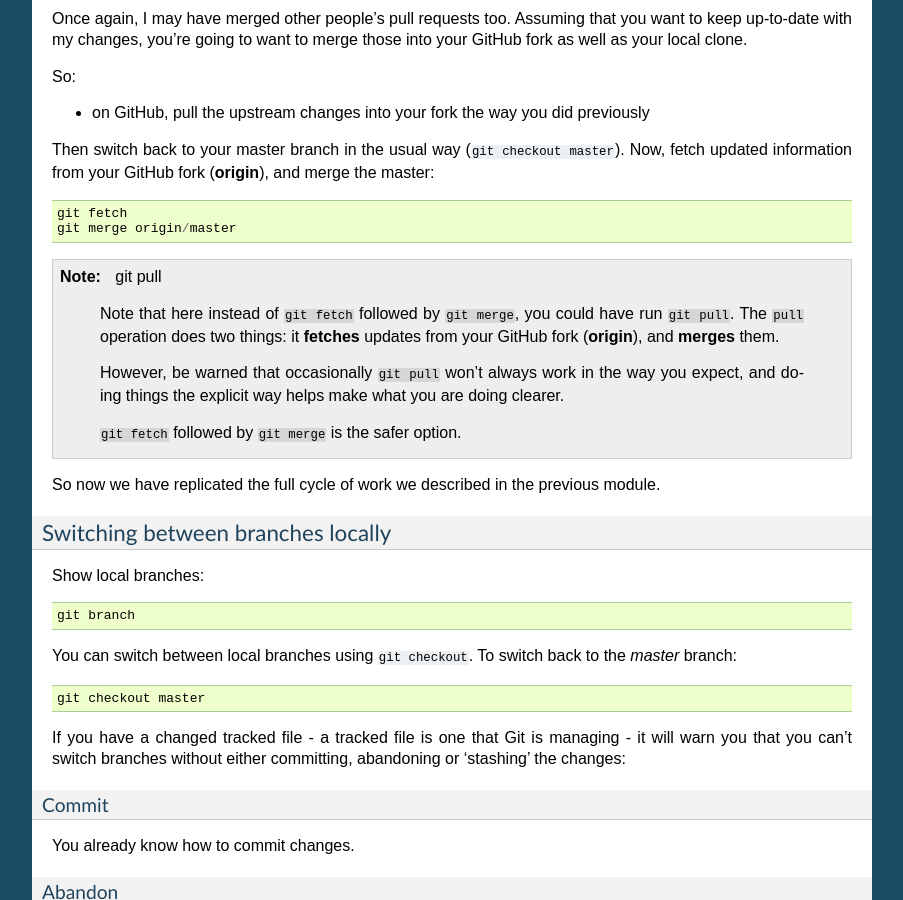
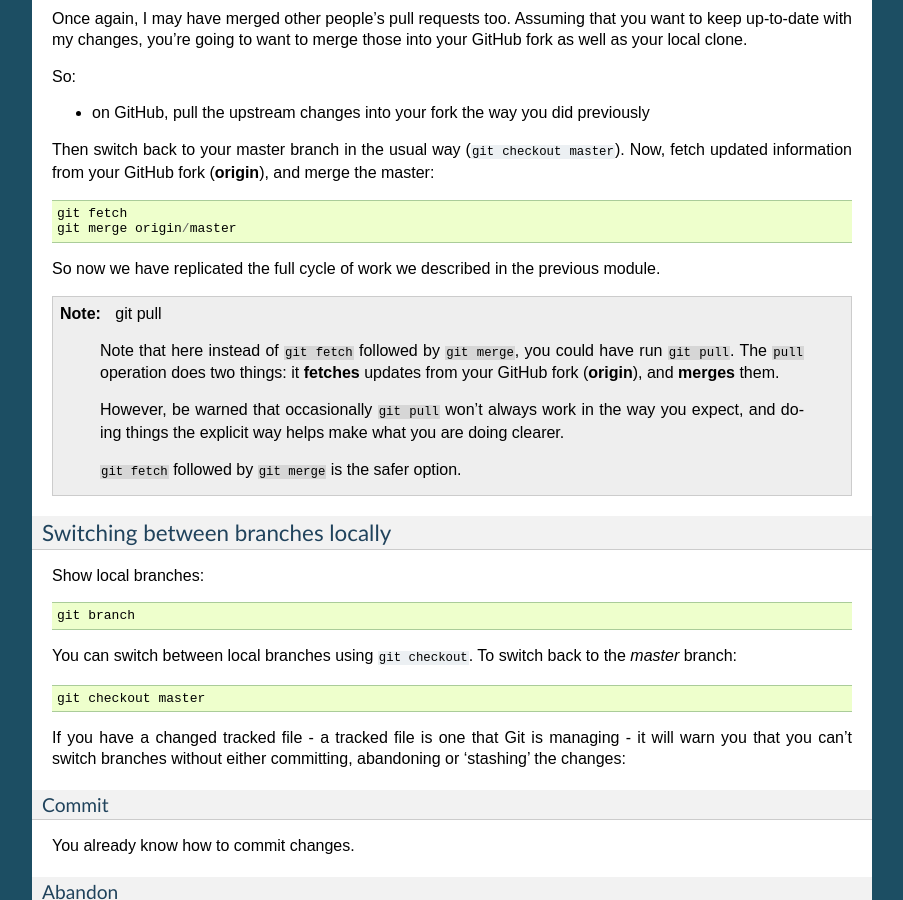
Before and after one commit to evildmp/afraid-to-commit, a Sphinx documentation site: the page built from docs/commandlinegit.rst, in a window 1280 px wide and 900 px high, scrolled down 4592 px. Shown: the whole window, without its empty margins (198-1101 px from the left). Built offline with Sphinx 7.4.7, drawn with Linux system fonts in a browser that asks for light colours; part of the change alters nothing that is shown.

```diff
--- a/docs/commandlinegit.rst
+++ b/docs/commandlinegit.rst
@@ -282,6 +282,9 @@ and merge the master::
     git fetch
     git merge origin/master
 
+So now we have replicated the full cycle of work we described in the previous
+module.
+
 .. note::
    git pull
 
@@ -296,8 +299,6 @@ and merge the master::
 
     ``git fetch`` followed by ``git merge`` is the safer option.
 
-So now we have replicated the full cycle of work we described in the previous
-module.
 
 Switching between branches locally
 ----------------------------------
```
